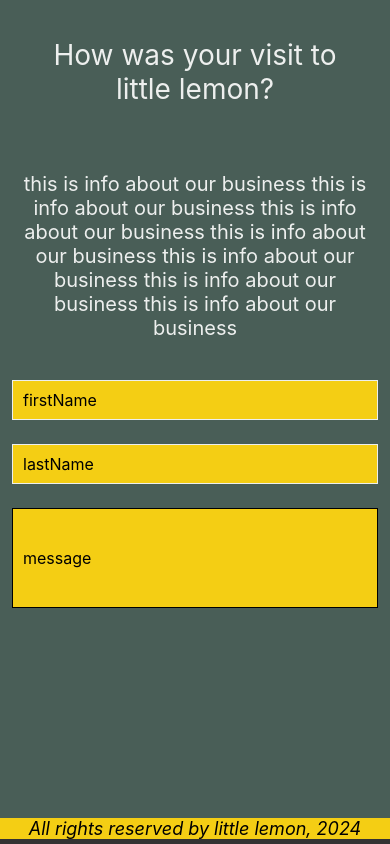
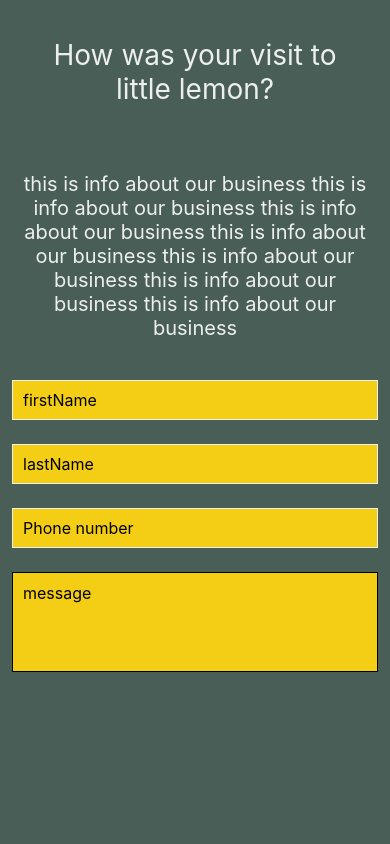
Before and after one commit to Hussain-hamim/Taskly, a React Native app: screen / in a window 390 px wide. Built offline with nearby package versions, Linux system fonts and the light colour scheme.

Commit message:
TextInput props

```diff
--- a/App.js
+++ b/App.js
@@ -15,7 +15,7 @@ export default function App() {
       <FeedbackForm />
       {/* <MenuItems /> */}
       {/* <WelcomeScreen /> */}
-      <Footer />
+      {/* <Footer /> */}
       <StatusBar style="auto" />
     </View>
   );
--- a/components/FeedbackForm.js
+++ b/components/FeedbackForm.js
@@ -13,6 +13,7 @@ export default function FeedbackForm() {
   const [firstName, onChangeFirstName] = useState("");
   const [lastName, onChangeLastName] = useState("");
   const [message, onChangeMessage] = useState("");
+  const [phoneNumber, onChangePhoneNumber] = useState("");
   console.log(firstName);
 
   return (
@@ -42,12 +43,24 @@ export default function FeedbackForm() {
           onChangeText={onChangeLastName}
           placeholder="lastName"
           style={formStyles.input}
+          multiline={false}
+          maxLength={5}
+        />
+        <TextInput
+          value={phoneNumber}
+          onChangeText={onChangePhoneNumber}
+          placeholder="Phone number"
+          style={formStyles.input}
+          maxLength={10}
+          keyboardType={"phone-pad"} // "decimal-pad", "numeric" "email-address" "phone-pad" "url"
         />
         <TextInput
           value={message}
           onChangeText={onChangeMessage}
           placeholder="message"
           style={formStyles.messageInput}
+          multiline={true}
+          maxLength={250}
         />
       </ScrollView>
     </KeyboardAvoidingView>
```
